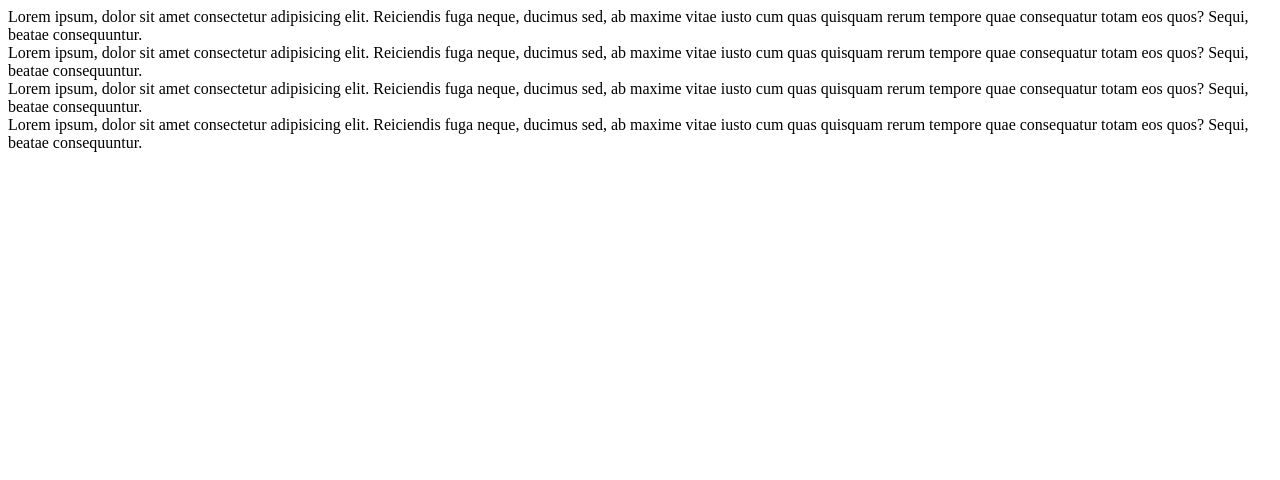
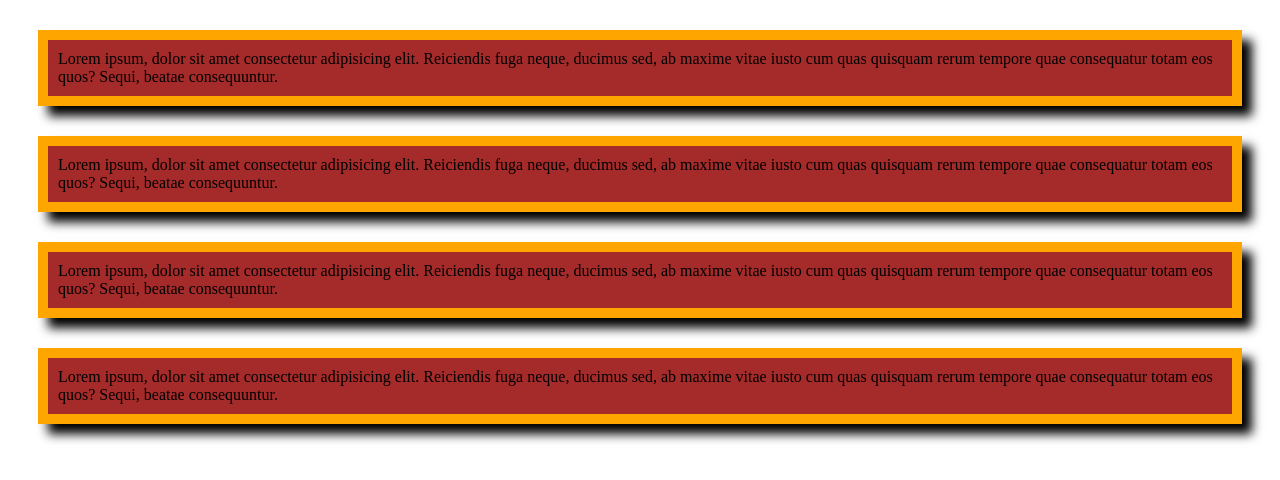
Before and after one commit to Shanto93/my-first-github-repository, a plain HTML site: page index.html in a window 1280 px wide. Drawn offline with Linux system fonts and the light colour scheme.

Commit message:
added style

```diff
--- a/index.html
+++ b/index.html
@@ -3,6 +3,7 @@
 <head>
     <meta charset="UTF-8">
     <meta name="viewport" content="width=device-width, initial-scale=1.0">
+    <link rel="stylesheet" href="style.css">
     <title>My Github</title>
 </head>
 <body>
--- /dev/null
+++ b/style.css
@@ -0,0 +1,7 @@
+div{
+    background-color: brown;
+    border: 10px solid orange;
+    margin: 30px;
+    padding: 10px;
+    box-shadow: 10px 10px 10px;
+}
```
